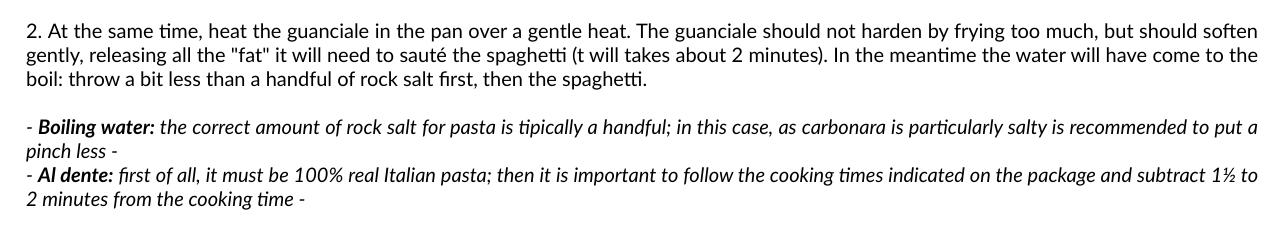
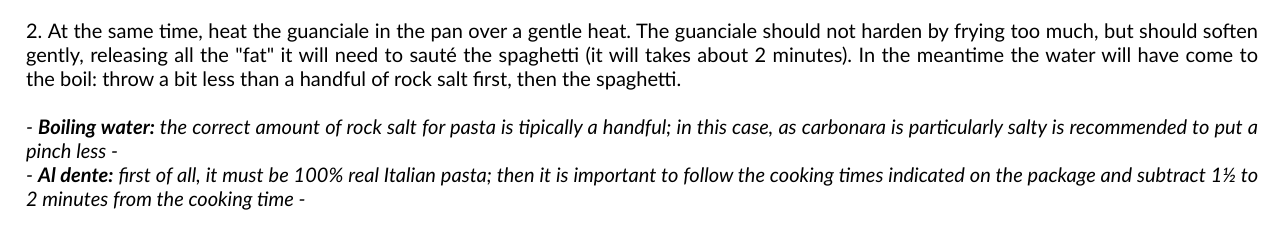
Before and after one commit to S-Caruso/odin-recipes, a plain HTML site: page recipes/Carbonara/carbonara.html in a window 1280 px wide. Shown: the part 636-867 px from the top of the page. Drawn offline with Linux system fonts and the light colour scheme.

Commit message:
Add a missing letter to the word "It"

```diff
--- a/recipes/Carbonara/carbonara.html
+++ b/recipes/Carbonara/carbonara.html
@@ -42,7 +42,7 @@
     <li>
       At the same time, heat the guanciale in the pan over a gentle heat.
       The guanciale should not harden by frying too much, but should soften gently,
-      releasing all the "fat" it will need to sauté the spaghetti (t will takes about 2 minutes).
+      releasing all the "fat" it will need to sauté the spaghetti (it will takes about 2 minutes).
       In the meantime the water will have come to the boil: throw a bit less than a handful of rock salt
       first, then the spaghetti.<br>
       <br>
```
